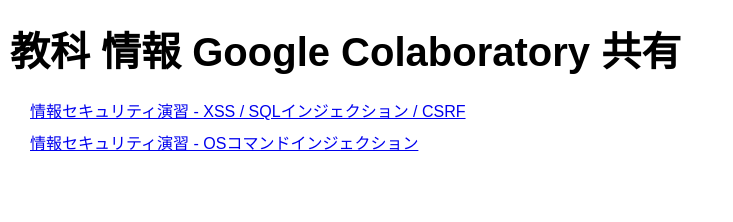
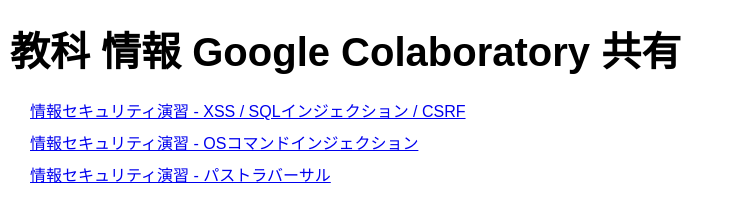
Before and after one commit to Repy/informatics-colab, a plain HTML site: page index.html in a window 1280 px wide. Shown: the whole page, without its empty margins (0-733 px from the left). Drawn offline with Linux system fonts and the light colour scheme; a web font is replaced by a local one.

Commit message:
パストラバーサル

```diff
--- a/index.html
+++ b/index.html
@@ -16,6 +16,7 @@
     <main>
         <p><a href="https://colab.research.google.com/github/Repy/informatics-colab/blob/master/001-web-security.ipynb">情報セキュリティ演習 - XSS / SQLインジェクション / CSRF</a></p>
         <p><a href="https://colab.research.google.com/github/Repy/informatics-colab/blob/master/002-web-security-2.ipynb">情報セキュリティ演習 - OSコマンドインジェクション</a></p>
+        <p><a href="https://colab.research.google.com/github/Repy/informatics-colab/blob/master/003-web-security-3.ipynb">情報セキュリティ演習 - パストラバーサル</a></p>
     </main>
 </body>
 
```
